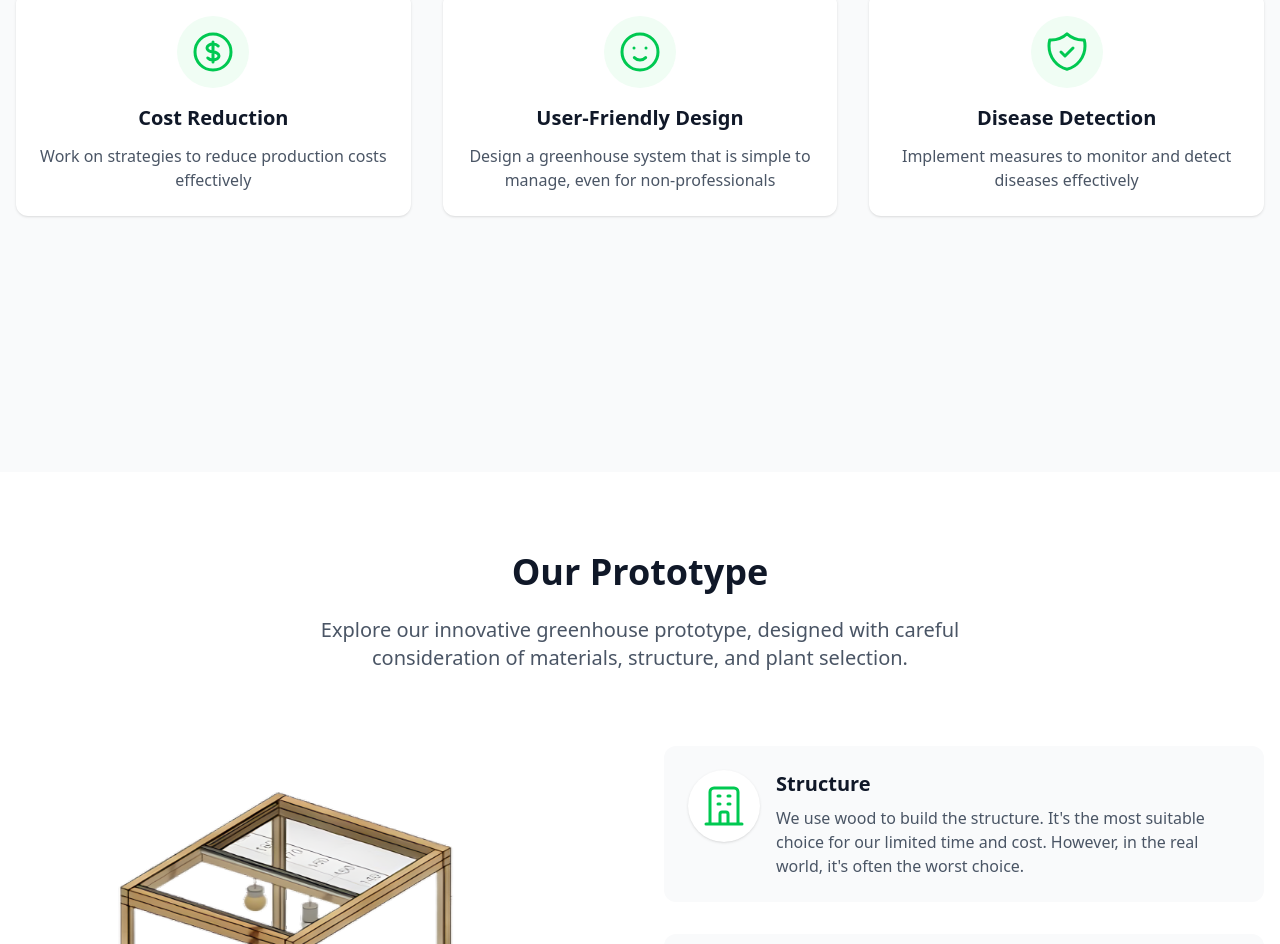
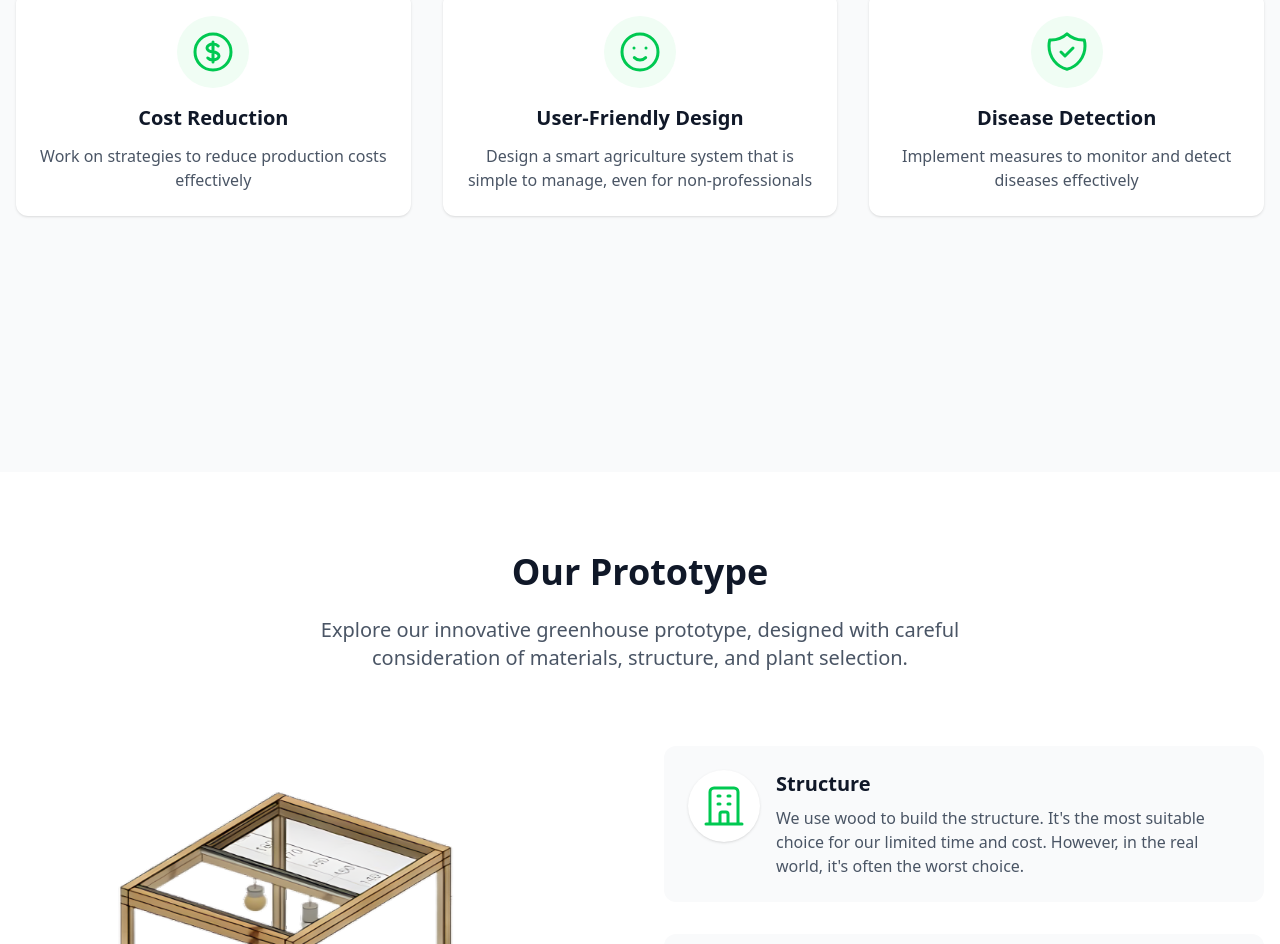
Before and after one commit to ahmednasser111/Muthmir, a React (Vite) app: page / in a window 1280 px wide. Shown: the part 1144-2088 px from the top of the page. Built offline with nearby package versions, Linux system fonts and the light colour scheme.

Commit message:
fix: update objective description to reflect smart agriculture focus

```diff
--- a/src/components/muthmir-section.tsx
+++ b/src/components/muthmir-section.tsx
@@ -27,7 +27,7 @@ const objectives: Objective[] = [
 	{
 		title: "User-Friendly Design",
 		description:
-			"Design a greenhouse system that is simple to manage, even for non-professionals",
+			"Design a smart agriculture system that is simple to manage, even for non-professionals",
 		icon: (
 			<svg
 				xmlns='http://www.w3.org/2000/svg'
```
